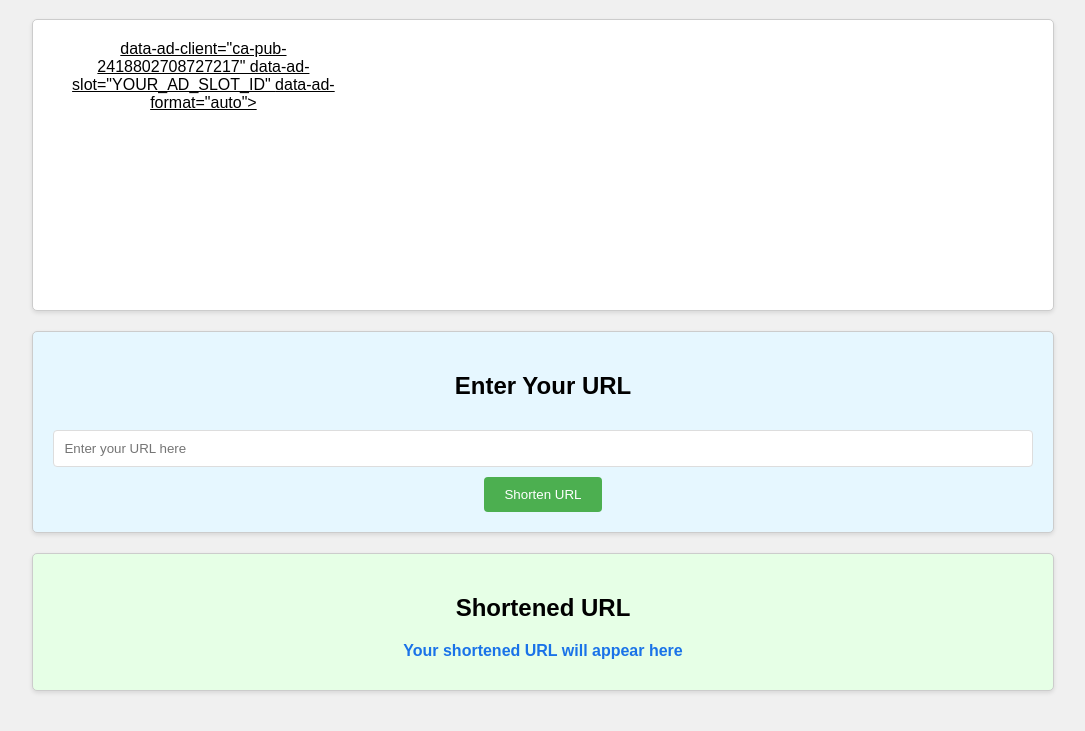
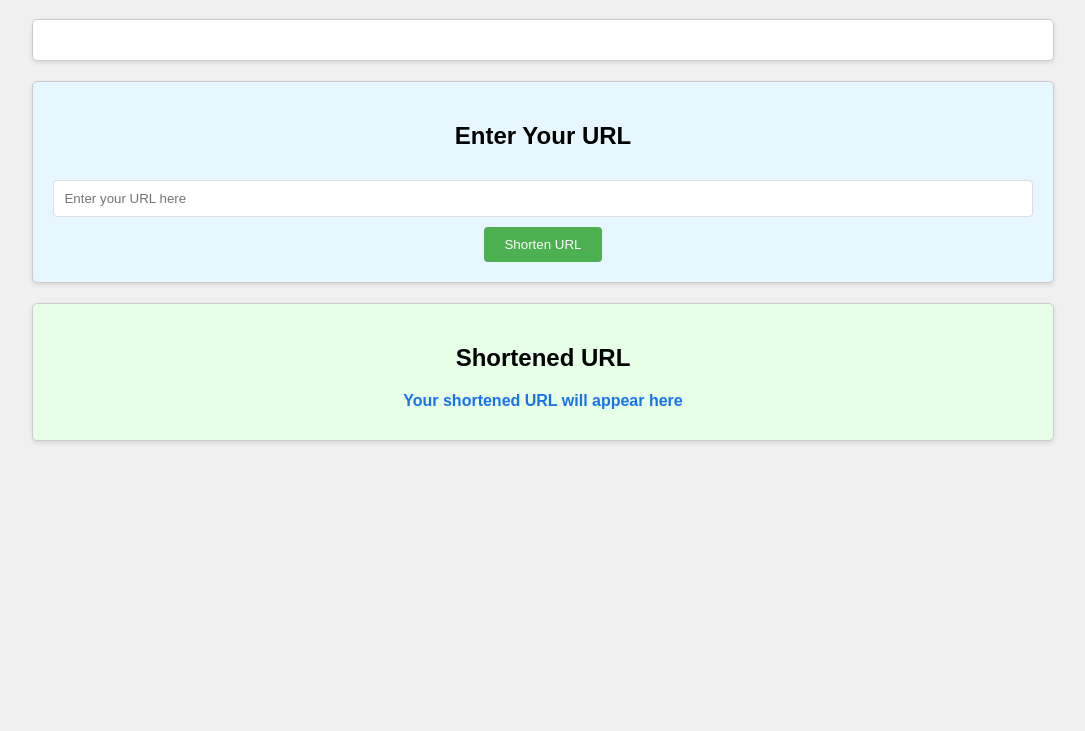
Before and after one commit to johniyon/shortweb, a plain HTML site: page index.html in a window 1280 px wide. Shown: the part 89-820 px from the top of the page, without its empty margins (97-1182 px from the left). Drawn offline with Linux system fonts and the light colour scheme.

Commit message:
Update index.html

```diff
--- a/index.html
+++ b/index.html
@@ -64,10 +64,11 @@
     <div class="box">
         <script async src="https://pagead2.googlesyndication.com/pagead/js/adsbygoogle.js?client=ca-pub-2418802708727217" crossorigin="anonymous"></script>
         <ins class="adsbygoogle"
-             style="display:block; width:300px; height:250px;" <!-- Adjust size as needed -->
+             style="display:block"
              data-ad-client="ca-pub-2418802708727217"
-             data-ad-slot="YOUR_AD_SLOT_ID" <!-- Replace with your ad slot ID -->
-             data-ad-format="auto"></ins>
+             data-ad-slot="6982285949"
+             data-ad-format="auto"
+             data-full-width-responsive="true"></ins>
         <script>
              (adsbygoogle = window.adsbygoogle || []).push({});
         </script>
```
